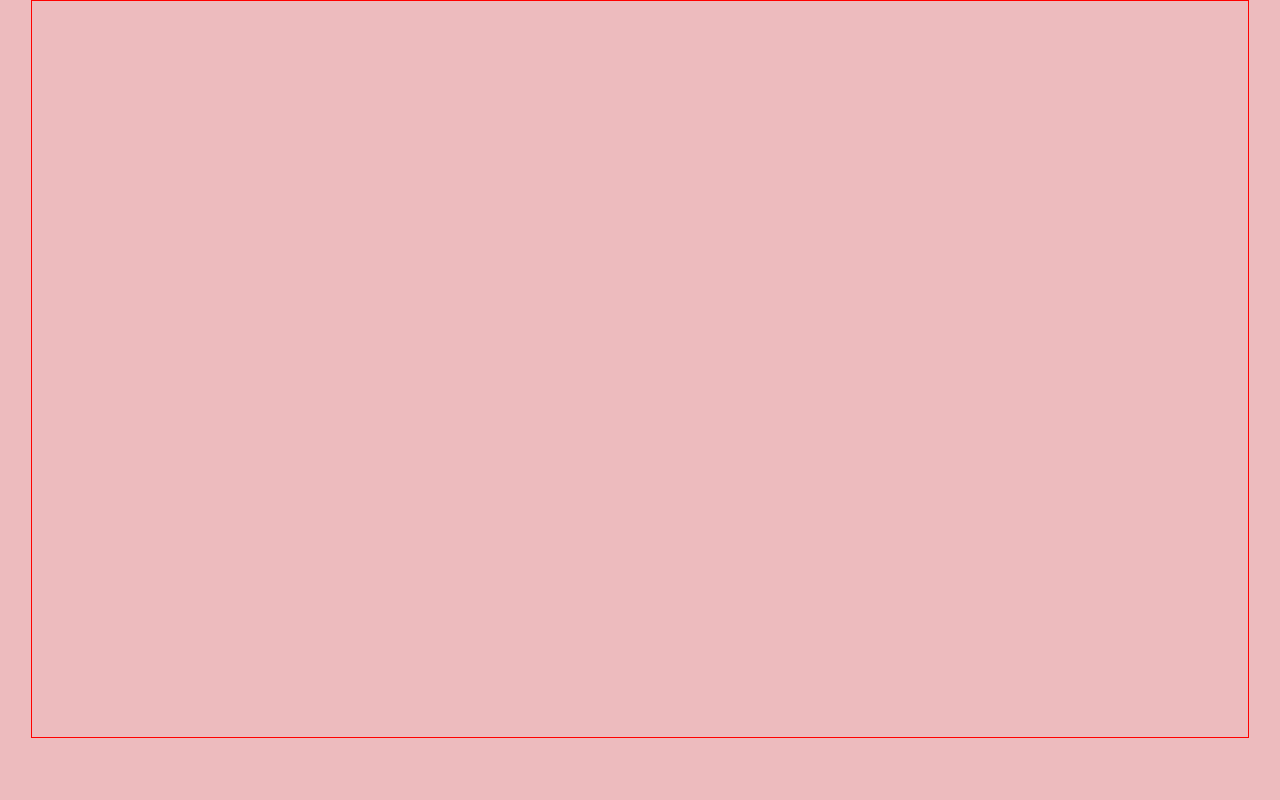
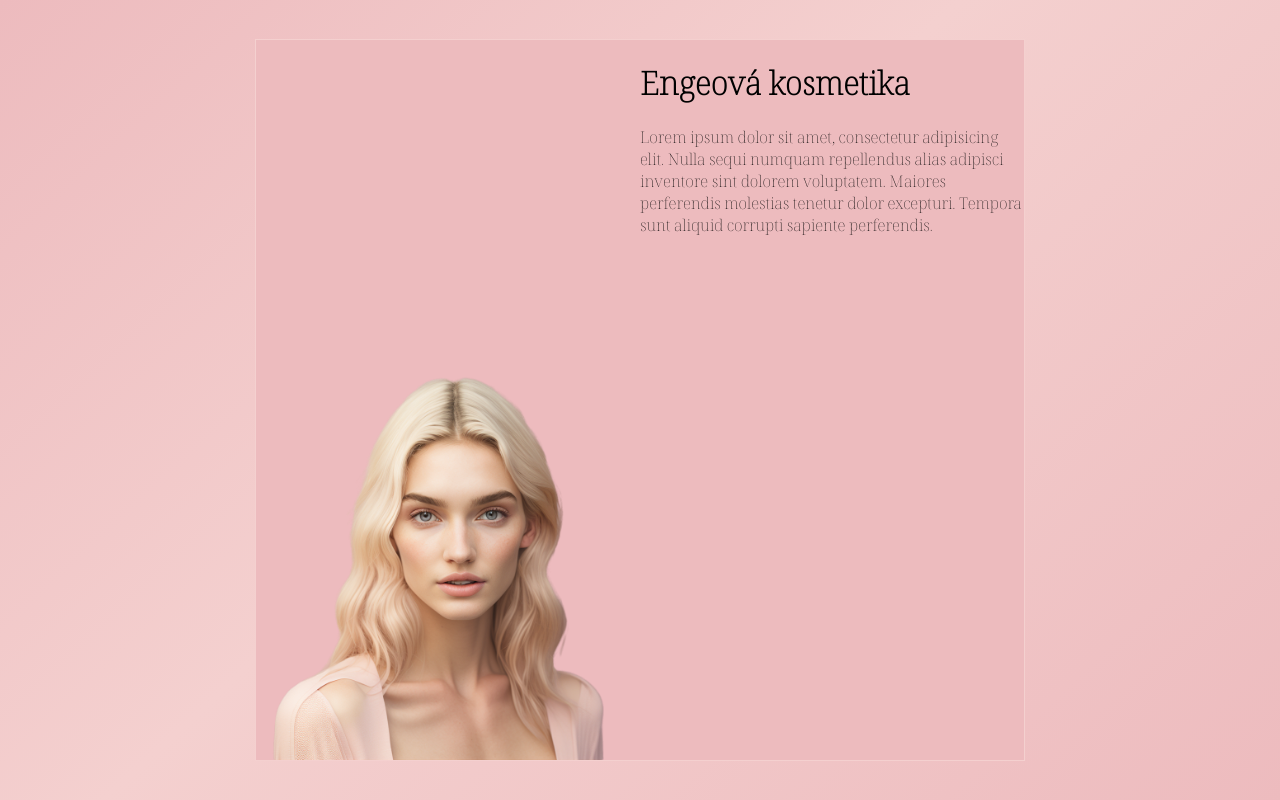
Before and after one commit to wallach-game/htmltest, a plain HTML site: page index.html in a window 1280 px wide. Drawn offline with Linux system fonts and the light colour scheme; a web font is replaced by a local one.

Commit message:
editations

```diff
--- a/index.html
+++ b/index.html
@@ -1,13 +1,33 @@
 <!DOCTYPE html>
 <html lang="en">
+
 <head>
     <meta charset="UTF-8">
     <meta http-equiv="X-UA-Compatible" content="IE=edge">
     <meta name="viewport" content="width=device-width, initial-scale=1.0">
+    <link rel="preconnect" href="https://fonts.googleapis.com">
+    <link rel="preconnect" href="https://fonts.gstatic.com" crossorigin>
+    <link href="https://fonts.googleapis.com/css2?family=GFS+Didot&family=Noto+Serif+Display:wght@100&display=swap"
+        rel="stylesheet">
     <link rel="stylesheet" href="style.css">
     <title>Document</title>
 </head>
+
 <body>
-    <div class="mainwindow"></div>
+    <div class="mainwindowwrapper">
+        <div class="mainwindow">
+            <div class="imageWrapper">
+                <img src="girl.png" alt="">
+            </div>
+            <div>
+                <h1>Engeová kosmetika</h1>
+                <p>Lorem ipsum dolor sit amet, consectetur adipisicing elit. Nulla sequi numquam repellendus alias
+                    adipisci inventore sint dolorem voluptatem. Maiores perferendis molestias tenetur dolor excepturi.
+                    Tempora sunt aliquid corrupti sapiente perferendis.</p>
+            </div>
+        </div>
+    </div>
+
 </body>
+
 </html>
--- a/style.css
+++ b/style.css
@@ -2,19 +2,49 @@
     --backgroudpink: #edbbbe;
     --frontgroundpink: #edbbbe;
     --highlightpink: #f4d0cf;
+    --mainwindowoffset: 5rem;
 }
 
 body {
     margin: 0;
-    background: var(--backgroudpink);
+    /* background: var(--backgroudpink); */
+    background: rgb(237, 187, 190);
+    background: linear-gradient(137deg, rgba(237, 187, 190, 1) 0%, rgba(244, 208, 207, 1) 45%, rgba(237, 187, 190, 1) 100%);
+    height: min-content;
+
+}
+
+.mainwindowwrapper {
+    width: 100vw;
+    height: 100vh;
     display: flex;
     justify-content: center;
     align-items: center;
 }
 
 .mainwindow {
-    width: calc(100vw - 4rem);
-    height: calc(100vh - 4rem);
+    /* width: calc(100vw - var(--mainwindowoffset)); */
+    width: 60vw;
+    height: calc(100vh - var(--mainwindowoffset));
+    background: var(--frontgroundpink);
+    border: solid var(--highlightpink) 1px;
 
-    border: solid red 1px;
+    display: flex;
+    justify-content: center;
+    font-family: 'Noto Serif Display', serif;
 }
+
+.mainwindow>div {
+    width: 50%;
+    height: 100;
+}
+
+.imageWrapper {
+    display: flex;
+    align-items: flex-end;
+}
+
+.mainwindow>div>img {
+    width: 25em;
+    height: 25em;
+}
```
Also changed, not shown: girl.png (added).
